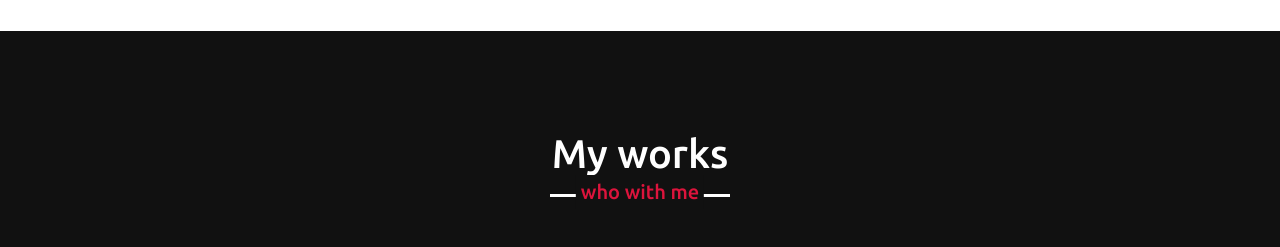
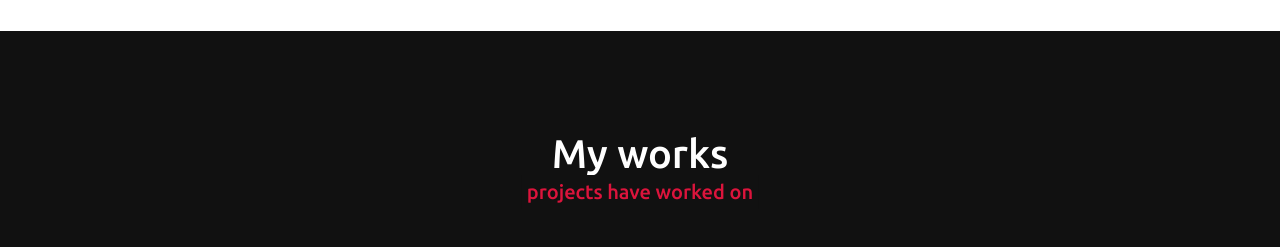
Before and after one commit to olanipekun01/portfolio, a plain HTML site: page index.html in a window 1280 px wide. Shown: the part 2660-2907 px from the top of the page. Drawn offline with nearby package versions, Linux system fonts and the light colour scheme.

Commit message:
second commit

```diff
--- a/style/style.css
+++ b/style/style.css
@@ -350,7 +350,7 @@ section .title::after{
 
 /* teams section styling */
 .teams .title::after{
-    content: "who with me";
+    content: "projects have worked on";
 }
 .teams .carousel .card{
     background: #222;
```
